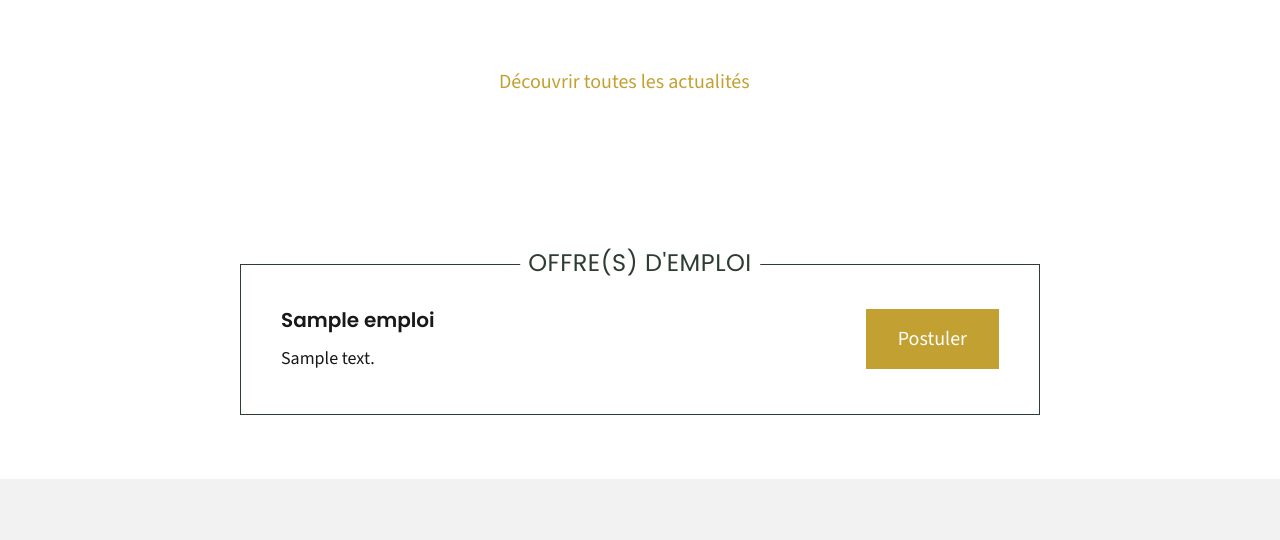
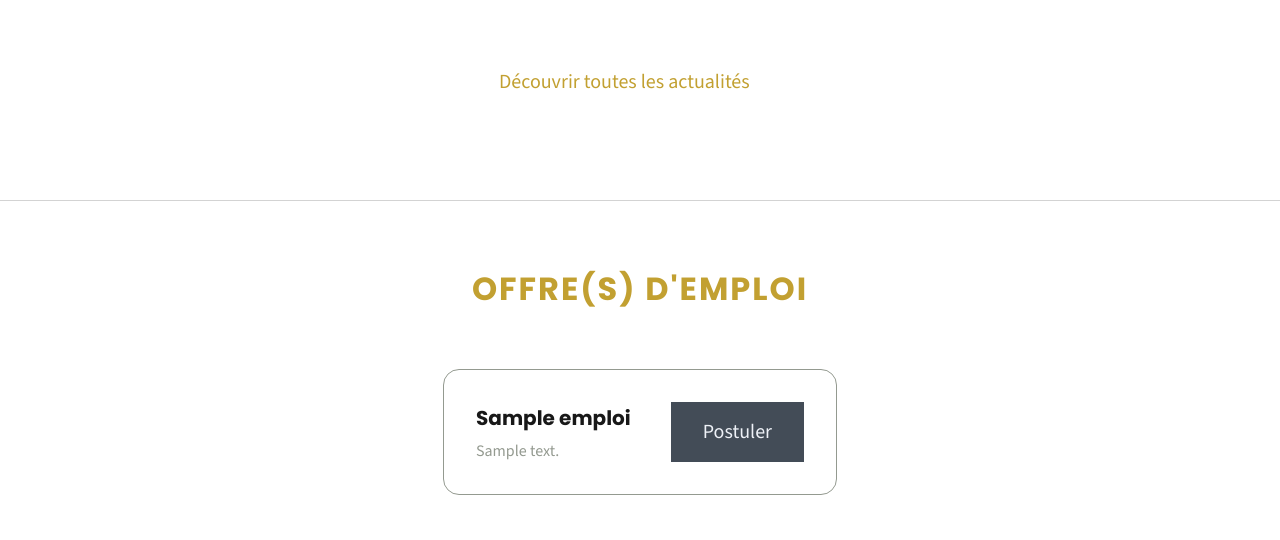
Before and after one commit to jo-chab/revolution-fc, a PHP site: page / in a window 1280 px wide. Shown: the part 880-1420 px from the top of the page. Run offline with PHP 8.4, Linux system fonts and the light colour scheme; tables that the repository leaves empty or names only in its code hold one stand-in row (values such as "Sample post"); grey boxes marked "Sample" are stand-in pictures; some libraries are stand-ins or nearby versions.

Commit message:
update on content and removing pwd reset page and functions for now

```diff
--- a/assets/css/global.css
+++ b/assets/css/global.css
@@ -295,6 +295,8 @@ h4 {
     @media (min-width: 768px) {
       .flash-alert h4 {
         padding: 2rem; } }
+  .job-infos h4 {
+    font-weight: 700; }
   .dashboard-title h4 {
     font-size: .875rem;
     color: white; }
@@ -737,7 +739,7 @@ section {
     background-color: #f2f2f2; }
 
 article {
-  padding: 0 1.5rem;
+  padding: 0 2rem;
   margin-bottom: 4rem; }
   article[class]:last-of-type {
     margin-bottom: 0; }
@@ -1042,6 +1044,12 @@ DESIGN SYSTEM – Buttons
     @media (min-width: 768px) {
       .btn-primary.btn-delete:hover, .btn-primary.btn-cancel:hover, .btn-primary.btn-disable:hover, .btn-primary.btn-activate:hover, .btn-primary.btn-revert:hover {
         color: #FF1541; } }
+  .btn-primary.btn-card {
+    color: #eef1f7;
+    background-color: #434c57; }
+    @media (min-width: 768px) {
+      .btn-primary.btn-card:hover {
+        background-color: #22262c; } }
   .btn-primary.cta-back {
     background-color: #fed624;
     color: #181818; }
@@ -1720,6 +1728,41 @@ Lists
     color: #63666A;
     flex-grow: 1; }
 
+.list-jobs {
+  margin-block: 2rem;
+  position: relative;
+  display: flex;
+  flex-direction: column;
+  justify-content: center;
+  gap: 3rem; }
+  .list-jobs .job-el {
+    display: grid;
+    align-items: center;
+    grid-template-columns: 1fr;
+    grid-gap: 1.5rem;
+    width: 100%;
+    max-width: 800px;
+    padding: 2rem;
+    -webkit-border-radius: 1rem;
+    -moz-border-radius: 1rem;
+    border-radius: 1rem;
+    background-color: white;
+    border: 1px solid #949A90; }
+    @media (min-width: 768px) {
+      .list-jobs .job-el {
+        grid-gap: 2.5rem;
+        grid-template-columns: 1fr auto; } }
+  .list-jobs .job-infos p {
+    font-weight: 300;
+    font-size: 1rem;
+    line-height: 1.3em;
+    color: #949A90;
+    display: -webkit-box;
+    -webkit-line-clamp: 3;
+    -webkit-box-orient: vertical;
+    overflow: hidden;
+    text-overflow: ellipsis; }
+
 /******************************
 HOME PAGE
 ******************************/
@@ -1786,55 +1829,8 @@ HOME PAGE
   margin-bottom: 16px; }
 
 /* JOBS SECTION */
-.hp-jobs {
-  padding: 16px;
-  border: 1px solid #2D3D32;
-  position: relative; }
-  @media (min-width: 768px) {
-    .hp-jobs {
-      padding: 40px; } }
-  .hp-jobs:before {
-    content: 'Offre(s) d\'emploi';
-    position: absolute;
-    top: -16px;
-    left: 50%;
-    transform: translateX(-50%);
-    background: #ffffff;
-    display: table;
-    font-weight: 400;
-    font-size: 16px;
-    line-height: 1.5em;
-    color: #2D3D32;
-    font-family: 'Poppins', sans-serif;
-    text-transform: uppercase;
-    letter-spacing: .5px;
-    padding: 4px 8px;
-    width: fit-content; }
-    @media (min-width: 1024px) {
-      .hp-jobs:before {
-        font-size: 24px;
-        top: -24px; } }
-  .hp-jobs li {
-    display: grid;
-    align-items: center;
-    grid-template-columns: 1fr;
-    grid-gap: 16px 40px;
-    padding-bottom: 16px;
-    margin-bottom: 16px;
-    border-bottom: 1px solid #aca9a9; }
-    .hp-jobs li:last-of-type {
-      margin-bottom: 0;
-      border-bottom: none;
-      padding-bottom: 0; }
-    @media (min-width: 768px) {
-      .hp-jobs li {
-        grid-template-columns: 1fr auto; } }
-  .hp-jobs .job-infos {
-    display: flex;
-    flex-direction: column; }
-    @media (max-width: 767px) {
-      .hp-jobs .job-infos > * {
-        align-self: center; } }
+.w-jobs {
+  border-top: 1px solid #d3d3d3; }
 
 .hp-contact-info .contact-info-details {
   margin-bottom: 24px; }
@@ -1919,7 +1915,7 @@ News detail / Programme detail - To do
   margin-bottom: 1rem; }
   @media (max-width: 767px) {
     .article-featured-img {
-      margin: 0 -1.5rem 1rem; } }
+      margin: 0 -2rem 1rem; } }
   .article-featured-img img {
     width: 100%; }
 
--- a/assets/scss/_design-system.scss
+++ b/assets/scss/_design-system.scss
@@ -261,6 +261,16 @@ DESIGN SYSTEM – Buttons
         @include tablet {
             &:hover {
                 color: $color-error;
+            }
+        }
+    }
+
+    &.btn-card {
+        color: rgb(238, 241, 247);
+        background-color: rgb(67, 76, 87);
+        @include tablet {
+            &:hover {
+                background-color: darken(rgb(67, 76, 87), 15%);
             }
         }
     }
--- a/assets/scss/_fonts.scss
+++ b/assets/scss/_fonts.scss
@@ -124,6 +124,9 @@ h4 {
             padding: 2rem;
         }
     }
+    .job-infos & {
+        font-weight: 700;
+    }
 
     .dashboard-title & {
         font-size: .875rem;
--- a/assets/scss/_layout.scss
+++ b/assets/scss/_layout.scss
@@ -138,7 +138,7 @@ GRID SYSTEM
 /*******************************************************
 VARIABLES
 *******************************************************/
-$space-m: 1.5rem;
+$space-m: 2rem;
 $space-t: 2.5rem;
 $space-d: 5rem;
 $space-dl: 8rem;
@@ -188,17 +188,17 @@ section {
 article {
     @extend .web-layout;
 
-    padding: 0 1.5rem;
+    padding: 0 $space-m;
     margin-bottom: 4rem;
     &[class]:last-of-type {
         margin-bottom: 0;
     }
 
     @include tablet {
-        padding: 0 2.5rem;
+        padding: 0 $space-t;
     }
     @include desktop {
-        padding: 0 5rem;
+        padding: 0 $space-d;
     }
 
     &.wrapper {
--- a/assets/scss/_main.scss
+++ b/assets/scss/_main.scss
@@ -152,6 +152,45 @@ Lists
 
 
 
+.list-jobs {
+	margin-block: $space-m;
+	position: relative;
+	display: flex;
+	flex-direction: column;
+	justify-content: center;
+	gap: 3rem;
+
+	.job-el {
+		display: grid;
+		align-items: center;
+		grid-template-columns: 1fr;
+		grid-gap: 1.5rem;
+		width: 100%;
+		max-width: 800px;
+
+		padding: 2rem;
+		@include border-radius-uniform(1rem);
+		background-color: white;
+		border: 1px solid $tertiary-color-1;
+
+		//-webkit-box-shadow: 4px 8px 16px 0 rgba(8,40,62,.1);
+		//-moz-box-shadow: 4px 8px 16px 0 rgba(8,40,62,.1);
+		//box-shadow: 4px 8px 16px 0 rgba(8,40,62,.1);
+
+		@include tablet {
+			grid-gap: 2.5rem;
+			grid-template-columns: 1fr auto;
+		}
+	}
+	.job-infos {
+		p {
+			@include font-style(300, 1rem, 1.3em, $tertiary-color-1);
+			@include line-clamp(3);
+		}
+	}
+}
+
+
 
 
 /******************************
@@ -250,65 +289,8 @@ HOME PAGE
 
 
 /* JOBS SECTION */
-.hp-jobs {
-	padding: 16px;
-	border: 1px solid $secondary-color-1;
-	position: relative;
-
-	@include tablet {
-		padding: 40px;
-	}
-
-	&:before {
-		content: 'Offre(s) d\'emploi';
-		position: absolute;
-		top: -16px;
-		left: 50%;
-		transform: translateX(-50%);
-		background: $bg-body;
-
-		display: table;
-		@include font-style(400, 16px, 1.5em, $secondary-color-1);
-		@include font-family-heading;
-		text-transform: uppercase;
-		letter-spacing: .5px;
-		padding: 4px 8px;
-		width: fit-content;
-
-		@include desktop {
-			font-size: 24px;
-			top: -24px;
-		}
-	}
-
-	li {
-		display: grid;
-		align-items: center;
-		grid-template-columns: 1fr;
-		grid-gap: 16px 40px;
-
-		padding-bottom: 16px;
-		margin-bottom: 16px;
-		border-bottom: 1px solid $web-grey-3;
-		&:last-of-type {
-			margin-bottom: 0;
-			border-bottom: none;
-			padding-bottom: 0;
-		}
-
-		@include tablet {
-			grid-template-columns: 1fr auto;
-		}
-	}
-	.job-infos {
-		display: flex;
-		flex-direction: column;
-		> * {
-			@include mobile-max {
-				align-self: center;
-			}
-		}
-	}
+.w-jobs {
+	border-top: 1px solid $web-grey-2;
 }
 
 
--- a/assets/scss/_variables.scss
+++ b/assets/scss/_variables.scss
@@ -86,9 +86,12 @@ $popup-width-large: 520px;
 ADMIN
 *******************************************************/
 $admin-color-1 : $secondary-color-1;
-$admin-update: $primary-color-1;
+$admin-alert: $alert-1;
 $admin-confirm: $alert-4;
 $admin-delete: $alert-6;
+$admin-update: #eef1f7;
+$admin-update-2: #434C57;
+
 
 
 /*******************************************************
--- a/index.php
+++ b/index.php
@@ -101,11 +101,12 @@
 
     </section>
 
-    <section>
+    <section class="w-jobs">
 
-        <article class="wrapper-text">
+        <article class="wrapper">
 
-            <ul class="hp-jobs">
+            <h2>Offre(s) d'emploi</h2>
+            <ul class="list-jobs">
                 <?php
                     $stmt2 = $db->prepare('select * from EMPLOIS order by id_job ASC');
                     $stmt2->execute();
@@ -125,12 +126,12 @@
                             $link = $result2['job_doc'];
 
                             echo "
-                    <li>
+                    <li class='job-el'>
                         <div class='job-infos'>
                             <h4>$titre</h4>
                             <p>$desc</p>
                         </div>
-                        <a class='btn-primary' href='$link' target='_blank'>Postuler</a>
+                        <a class='btn-primary btn-card' href='$link' target='_blank'>Postuler</a>
                     </li>";
                         }
                     }
```
Also changed, not shown: admin/action-send-password-reset-email.php (deleted, +0 -78 lines), admin/login.php (+0 -38 lines), assets/css/global_admin.css (+8 -0 lines), reset-password.php (deleted, +0 -92 lines).
